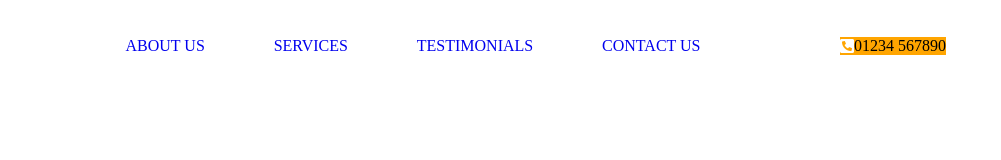
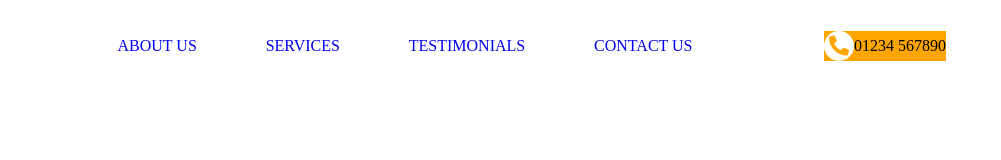
Before and after one commit to Wilber30/qualitybuilders, a plain HTML site: page index.html in a window 1280 px wide. Shown: the full height of the page, 279-1280 px from the left. Drawn offline with nearby package versions, Linux system fonts and the light colour scheme.

Commit message:
- Changed the icon for the contact option and added css properties.

```diff
--- a/index.html
+++ b/index.html
@@ -65,7 +65,9 @@
         </ul>
 
         <div class="contact_tele">
-          <i class="fas fa-phone-square-alt tele_icon"></i>
+          <i class="fas fa-phone-alt tele_icon"></i>
+          <!-- <i class="fas fa-phone-square-alt tele_icon"></i> -->
+
           01234 567890
         </div>
 
@@ -82,21 +84,6 @@
         <h1>Joe added this, github is so good</h1>
     </div> -->
 
-    <!-- <svg class="tele_icon" xmlns="http://www.w3.org/2000/svg" width="16" height="16"
-      fill="currentColor" class="bi bi-telephone" viewBox="0 0 16 16">
-      <path d="M3.654 1.328a.678.678 0 0 0-1.015-.063L1.605 2.3c-.483.484-.661
-      1.169-.45 1.77a17.568 17.568 0 0 0 4.168 6.608 17.569 17.569 0 0 0 6.608
-      4.168c.601.211 1.286.033 1.77-.45l1.034-1.034a.678.678 0 0
-      0-.063-1.015l-2.307-1.794a.678.678 0 0 0-.58-.122l-2.19.547a1.745
-      1.745 0 0 1-1.657-.459L5.482 8.062a1.745 1.745 0 0 1-.46-1.657l.548-2.19a.678.678
-      0 0 0-.122-.58L3.654 1.328zM1.884.511a1.745 1.745 0 0 1 2.612.163L6.29
-      2.98c.329.423.445.974.315 1.494l-.547 2.19a.678.678 0 0 0 .178.643l2.457
-      2.457a.678.678 0 0 0 .644.178l2.189-.547a1.745 1.745 0 0 1 1.494.315l2.306
-      1.794c.829.645.905 1.87.163 2.611l-1.034 1.034c-.74.74-1.846
-      1.065-2.877.702a18.634 18.634 0 0 1-7.01-4.42 18.634 18.634 0 0
-      1-4.42-7.009c-.362-1.03-.037-2.137.703-2.877L1.885.511z"/>
-    </svg> -->
-
 </body>
 
 </html>
--- a/sass/4-layout/_header.scss
+++ b/sass/4-layout/_header.scss
@@ -42,12 +42,15 @@ a {
   align-items: center;
   background-color: orange;
   &:hover .tele_icon {
-
+    background-color: orange;
+    color: #fff;
   }
 }
 
 .tele_icon {
+  padding: 5px;
   border-radius: 50%;
-  color: #fff;
-  background-color: orange
+  font-size: 20px;
+  color: orange;
+  background-color: #fff;
 }
```
Also changed, not shown: sass/4-layout/_header.css, sass/main.css, sass/main.scss (line endings or trailing spaces), 2 other files.
